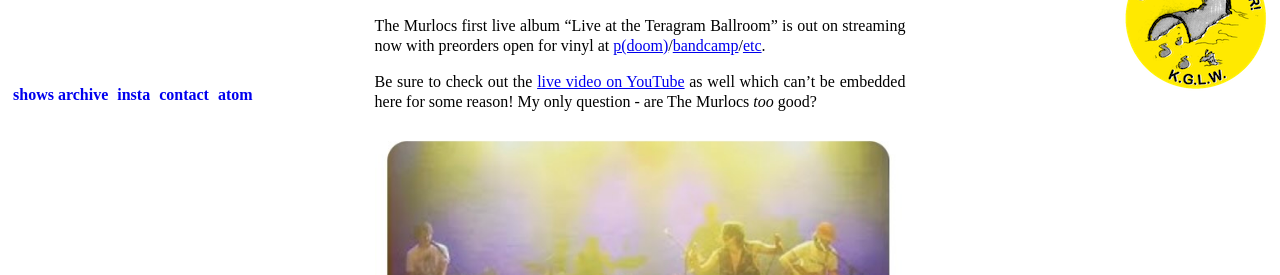
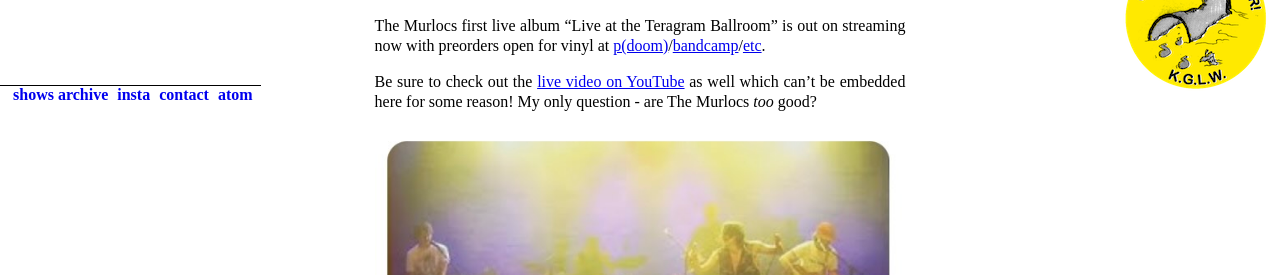
Before and after one commit to catskull/gizzhead.org, a Jekyll site: the page built from index.md, in a window 1280 px wide. Shown: the part 796-1071 px from the top of the page. Built offline with Jekyll 4.4.1, drawn with Linux system fonts in a browser that asks for light colours.

Commit message:
schemes and themes

```diff
--- a/_sass/main.scss
+++ b/_sass/main.scss
@@ -1,3 +1,7 @@
+:root {
+	color-scheme: light dark;
+}
+
 h1, h2, h3 {
 	font-family: ui-rounded;
 }
@@ -43,6 +47,7 @@
 	background-color: white;
 	padding-left: 0.5em;
 	padding-right: 0.5em;
+	border-top: 1px solid;
 
 	nav > ul{
 		padding-inline-start: 0;
@@ -64,7 +69,7 @@
 
 #posts {
 	max-width: 42%;
-	margin: 0 auto;
+	margin: 0 auto 2em;
 
 	img {
 		max-width: 100%;
--- a/_sass/theme.scss
+++ b/_sass/theme.scss
@@ -1,5 +1,5 @@
 @media (prefers-color-scheme: dark) {
-  body {
+  body, footer {
     background: hsl(120, 2%, 9%);
     color: rgb(215, 215, 216);
   }
```
